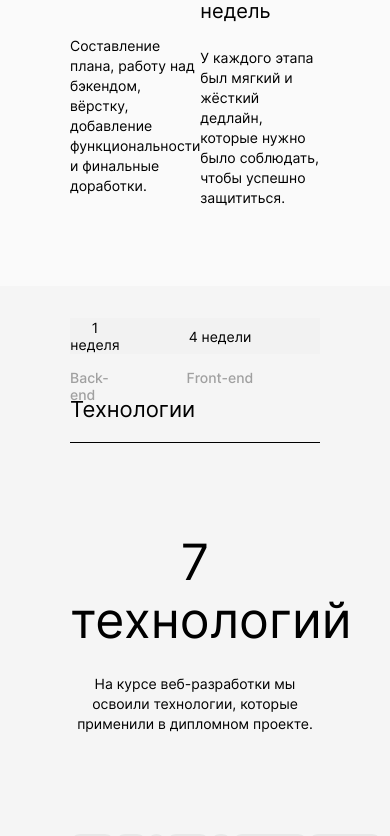
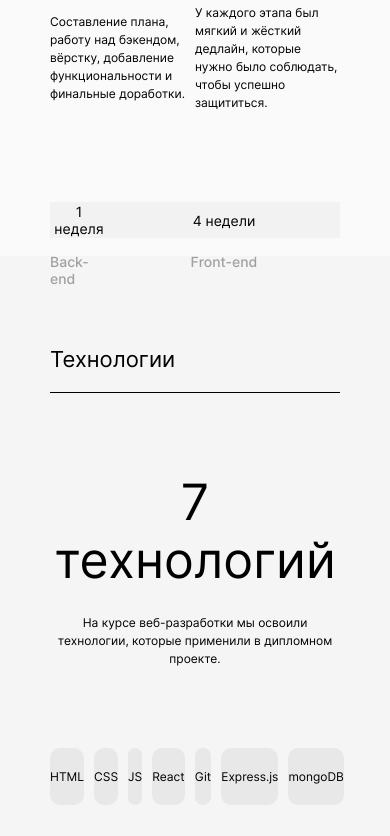
Before and after one commit to space900/movies-explorer-frontend, a React (Create React App) app: page / in a window 390 px wide. Shown: the part 968-1804 px from the top of the page. Built offline with nearby package versions, Linux system fonts and the light colour scheme.

Commit message:
added adaptive 768 for header/main/footer

```diff
--- a/src/components/Footer/Footer.css
+++ b/src/components/Footer/Footer.css
@@ -62,3 +62,9 @@
     line-height: 15px;
     font-weight: 400;
 }
+
+@media screen and (max-width: 768px) {
+    .footer {
+        padding: 0 35px;
+    }
+}
--- a/src/components/Header/Header.css
+++ b/src/components/Header/Header.css
@@ -101,3 +101,9 @@
   height: 30px;
   border-radius: 4px;
 }
+
+@media screen and (max-width: 768px) {
+  .header {
+    padding: 20px 30px 0;
+  }
+}
--- a/src/components/Main/Main.css
+++ b/src/components/Main/Main.css
@@ -249,7 +249,7 @@
 }
 
 .person__image {
-  width: 270px;
+  max-width: 270px;
   border-radius: 10px;
 }
 
@@ -273,6 +273,7 @@
 .portfolio__description {
   font-weight: 400;
   color: #a0a0a0;
+  margin-bottom: 50px;
 }
 
 .portfolio__list {
@@ -315,3 +316,96 @@
   /* height: 60px; */
   padding: 0 15px;
 }
+
+@media screen and (max-width: 768px) {
+  .about,
+  .tech,
+  .person {
+    padding: 0 50px;
+  }
+
+  .person {
+      height: auto;
+  }
+
+  .about__title {
+    padding-top: 90px;
+  }
+  .about,
+  .tech {
+    height: 580px;
+  }
+
+  .about__period,
+  .person__portfolio {
+    padding-top: 90px;
+  }
+
+  .info__description,
+  .tech__description,
+  .person__subtitle {
+    font-size: 12px;
+    line-height: 18px;
+  }
+
+  .tech__title {
+    padding-top: 80px;
+  }
+
+  .tech__list {
+    gap: 10px;
+    padding-top: 80px;
+  }
+
+  .tech__link {
+    max-width: 84px;
+    height: 57px;
+    font-size: 12px;
+    line-height: 14px;
+    font-weight: 400;
+  }
+
+  .person__grid {
+    padding-top: 65px;
+  }
+
+  .person__subtitle {
+    margin-bottom: 20px;
+  }
+  .person__title_position {
+    font-size: 40px;
+    line-height: 40px;
+    padding-top: 0;
+  }
+
+  .person__description {
+    max-width: 365px;
+    margin-bottom: 85px;
+  }
+
+  .person__image {
+    max-width: 255px;
+  }
+
+  .portfolio__link {
+    font-size: 28px;
+  }
+
+  .portfolio__icon {
+    width: 15px;
+  }
+
+  .portfolio__description {
+    margin-bottom: 50px;
+  }
+
+  .portfolio__links {
+    height: 50px;
+    display: grid;
+    align-content: center;
+  }
+
+  .person__portfolio {
+      padding-bottom: 90px;
+  }
+}
--- a/src/components/Movies/SearchForm.js
+++ b/src/components/Movies/SearchForm.js
@@ -1,5 +1,5 @@
 import React from "react";
-import Preloader from "../../Preloader/Preloader";
+import Preloader from "../Preloader/Preloader";
 
 function SearchForm() {
 
```
Also changed, not shown: src/components/Preloader/Preloader.css (renamed from src/Preloader/Preloader.css), src/components/Preloader/Preloader.js (renamed from src/Preloader/Preloader.js).
